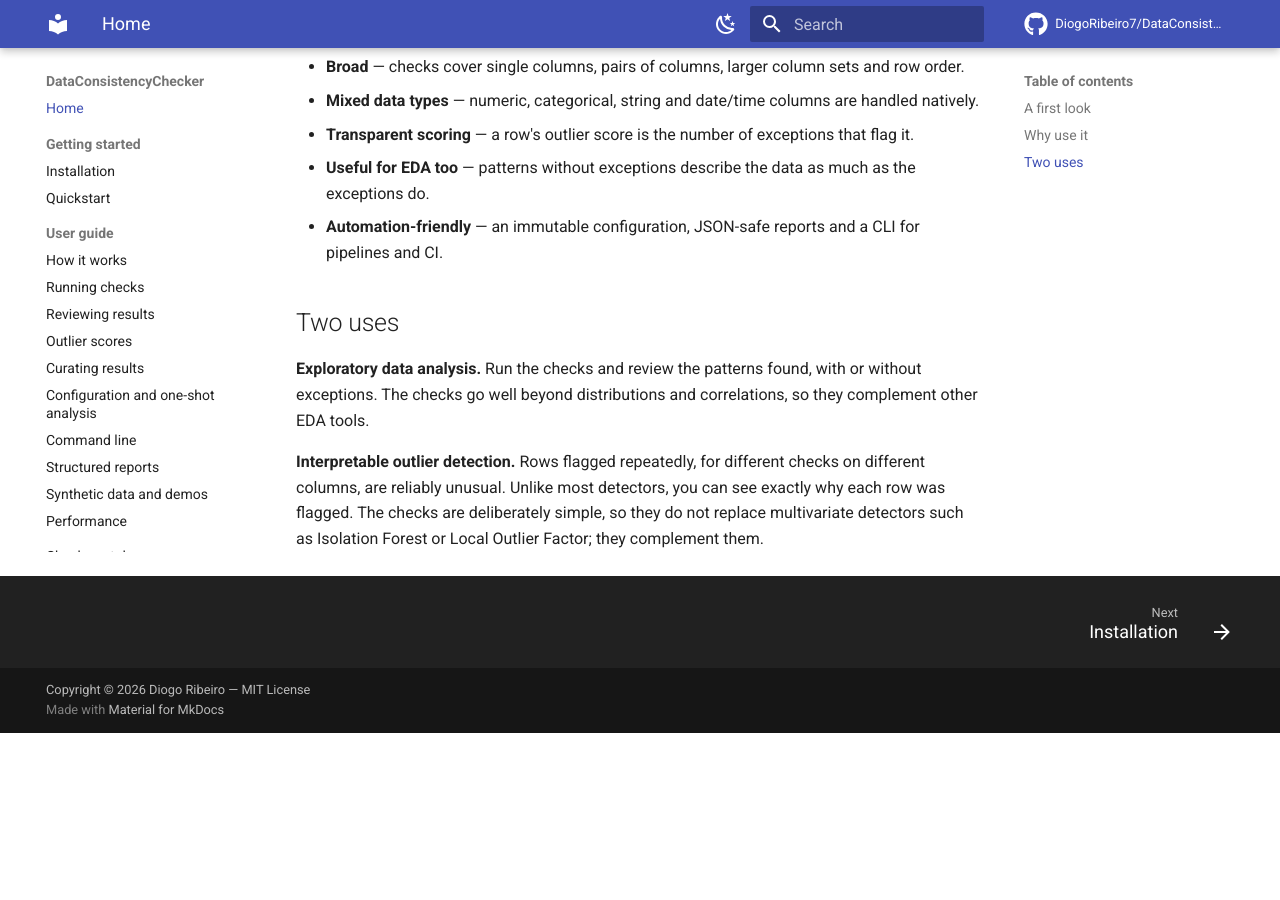
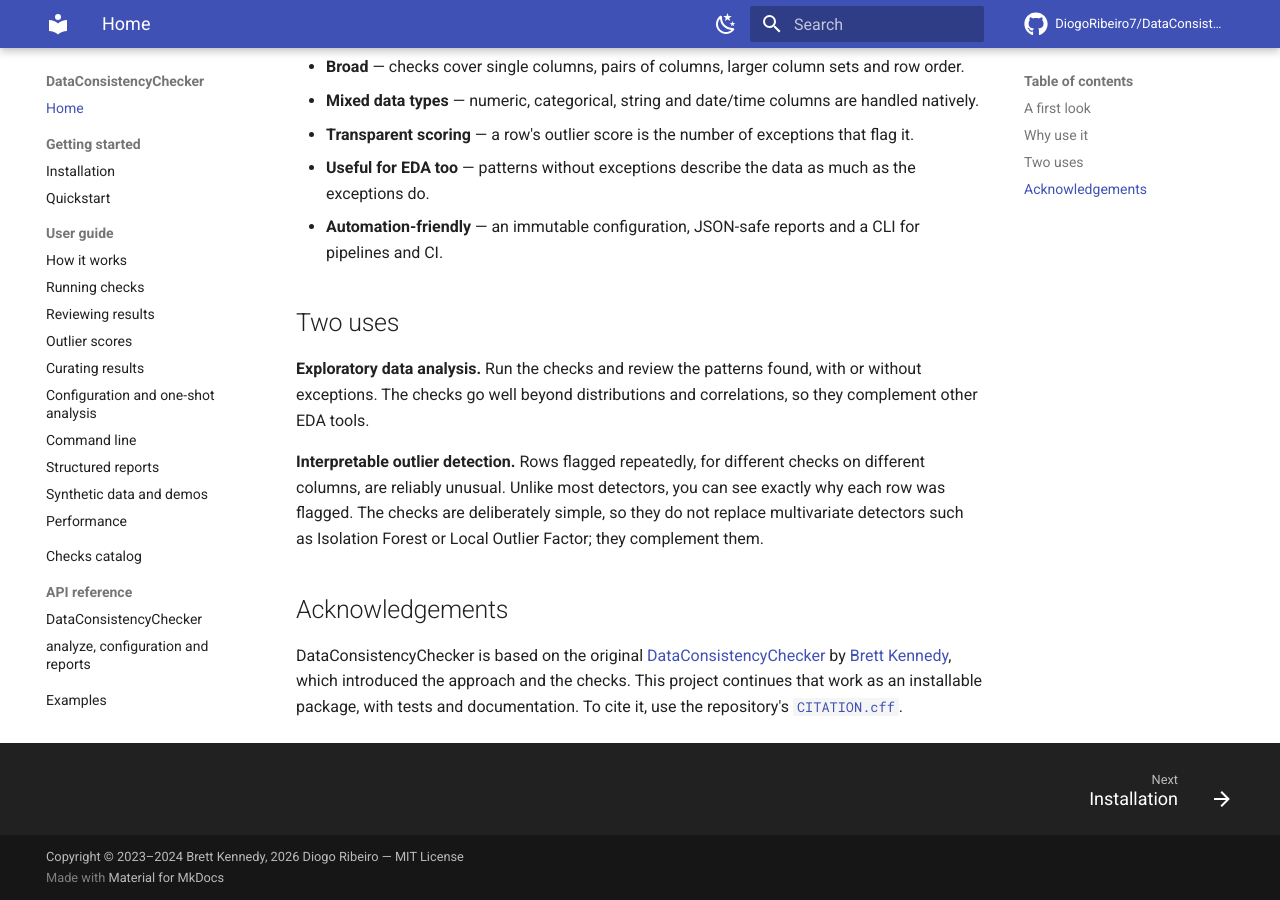
Before and after one commit to DiogoRibeiro7/DataConsistencyChecker, an MkDocs documentation site: the page built from docs/index.md, in a window 1280 px wide and 900 px high, scrolled down 1045 px. Built offline with MkDocs 1.6.1 and Material for MkDocs 9.7.7, drawn with Linux system fonts in a browser that asks for light colours; comment, search, counter and statistics services are not loaded; before the commit the page ends 1778 px from its top, so only the background shows below that.

Commit message:
Add Brett Kennedy's copyright line and credit him in the docs
LICENSE keeps his copyright alongside the current one, the docs footer names both, and the docs home page gets the
same Acknowledgements section as the README.

```diff
--- a/docs/index.md
+++ b/docs/index.md
@@ -51,3 +51,11 @@
 reliably unusual. Unlike most detectors, you can see exactly why each row was flagged. The checks are
 deliberately simple, so they do not replace multivariate detectors such as Isolation Forest or Local Outlier
 Factor; they complement them.
+
+## Acknowledgements
+
+DataConsistencyChecker is based on the original
+[DataConsistencyChecker](https://github.com/Brett-Kennedy/DataConsistencyChecker) by
+[Brett Kennedy](https://github.com/Brett-Kennedy), which introduced the approach and the checks. This project
+continues that work as an installable package, with tests and documentation. To cite it, use the repository's
+[`CITATION.cff`](https://github.com/DiogoRibeiro7/DataConsistencyChecker/blob/main/CITATION.cff).
--- a/mkdocs.yml
+++ b/mkdocs.yml
@@ -4,7 +4,7 @@
 repo_url: https://github.com/DiogoRibeiro7/DataConsistencyChecker
 repo_name: DiogoRibeiro7/DataConsistencyChecker
 edit_uri: edit/main/docs/
-copyright: Copyright &copy; 2026 Diogo Ribeiro &mdash; MIT License
+copyright: Copyright &copy; 2023&ndash;2024 Brett Kennedy, 2026 Diogo Ribeiro &mdash; MIT License
 
 theme:
   name: material
```
Also changed, not shown: 1 other file.
